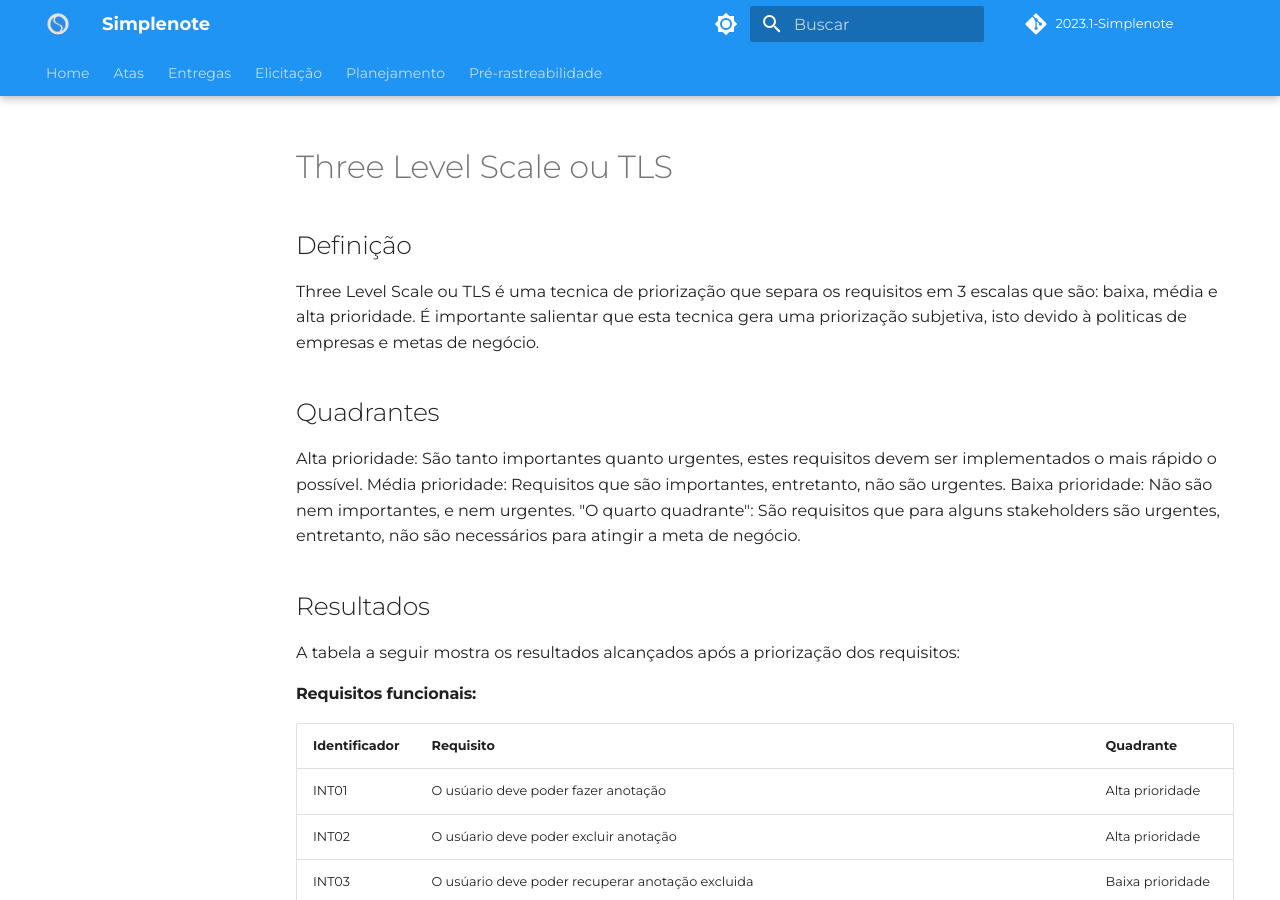
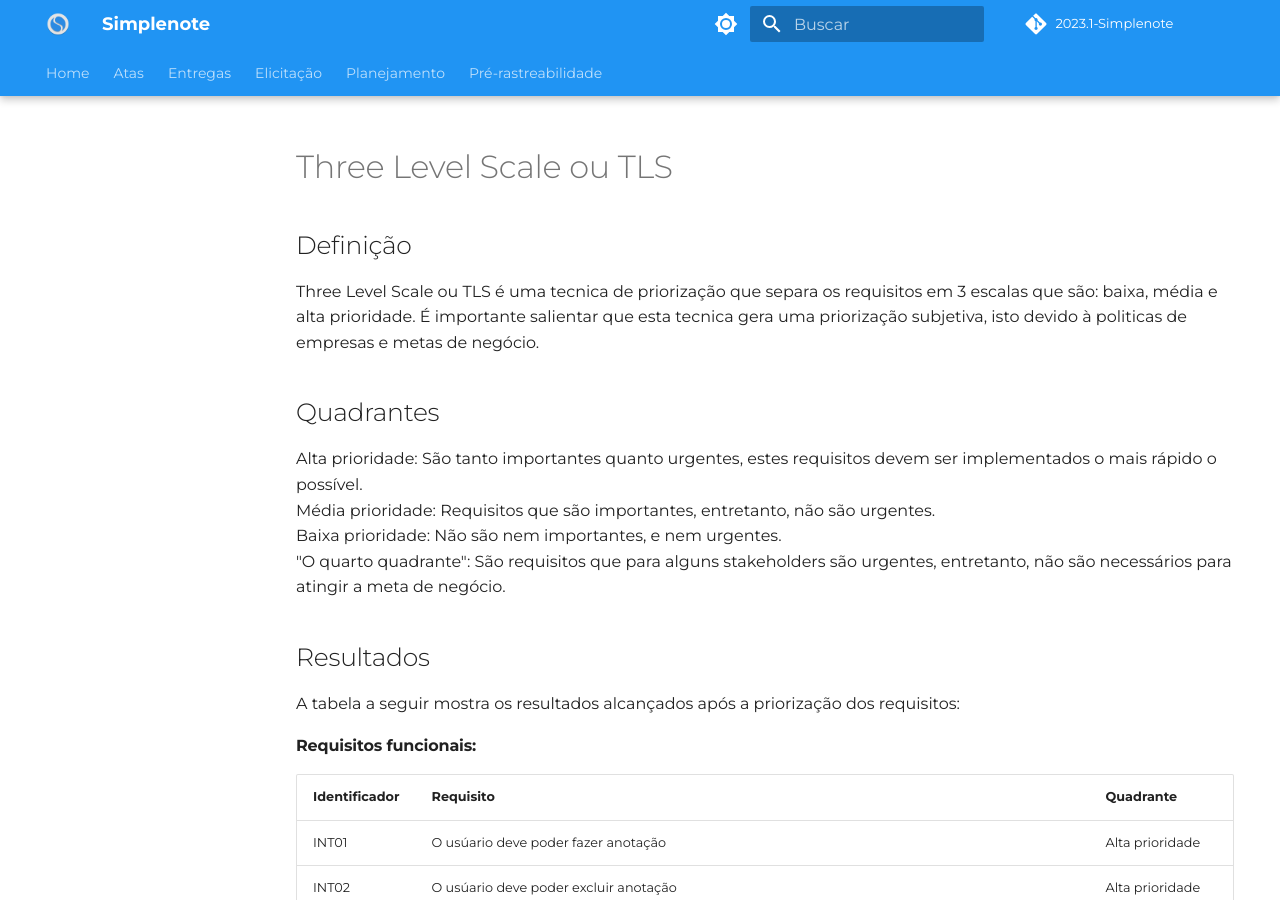
Before and after one commit to Requisitos-de-Software/2023.1-Simplenote, an MkDocs documentation site: the page built from docs/elicitacao/priorização/ThreeLevelScale.md, in a window 1280 px wide and 900 px high. Built offline with MkDocs 1.6.1 and Material for MkDocs 9.7.7, drawn with Linux system fonts in a browser that asks for light colours; some web fonts are replaced; comment, search, counter and statistics services are not loaded.

```diff
--- a/docs/elicitacao/priorização/ThreeLevelScale.md
+++ b/docs/elicitacao/priorização/ThreeLevelScale.md
@@ -6,10 +6,10 @@ Three Level Scale ou TLS é uma tecnica de priorização que separa os requisito
 
 ## Quadrantes
 
-Alta prioridade: São tanto importantes quanto urgentes, estes requisitos devem ser implementados o mais rápido o possível.
-Média prioridade: Requisitos que são importantes, entretanto, não são urgentes.
-Baixa prioridade: Não são nem importantes, e nem urgentes.
-"O quarto quadrante": São requisitos que para alguns stakeholders são urgentes, entretanto, não são necessários para atingir a meta de negócio.
+Alta prioridade: São tanto importantes quanto urgentes, estes requisitos devem ser implementados o mais rápido o possível. </br>
+Média prioridade: Requisitos que são importantes, entretanto, não são urgentes.</br>
+Baixa prioridade: Não são nem importantes, e nem urgentes.</br>
+"O quarto quadrante": São requisitos que para alguns stakeholders são urgentes, entretanto, não são necessários para atingir a meta de negócio.</br>
 
 ## Resultados
 
```
